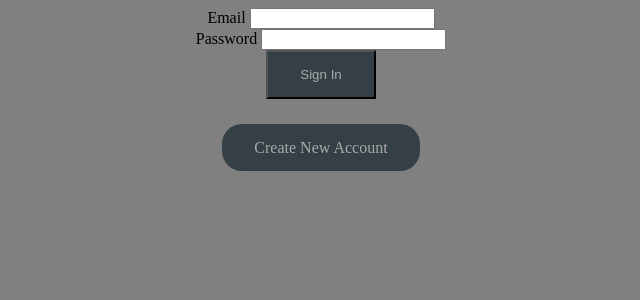
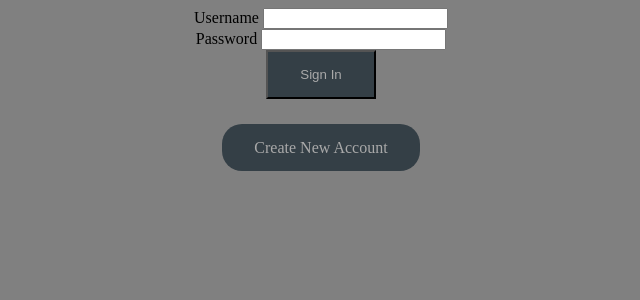
Before and after one commit to Mindcool25/2610FinalFrontend, a Django app: page /registration/sign_in/ in a window 1280 px wide. Shown: the top 300 px of the page, without its empty margins (319-959 px from the left). Run offline with Django 4.2, Linux system fonts and the light colour scheme.

Commit message:
shoud work

```diff
--- a/_server/registration/templates/registration/sign_in.html
+++ b/_server/registration/templates/registration/sign_in.html
@@ -5,8 +5,8 @@
   {% csrf_token %}
   <div>
     <label>
-      Email
-      <input type="email" name="email">
+      Username
+      <input type="username" name="username">
     </label>
   </div>
   <div>
--- a/_server/registration/views.py
+++ b/_server/registration/views.py
@@ -19,7 +19,7 @@ def sign_up(req):
 
 def sign_in(req):
     if req.method == "POST":
-        user = authenticate(req, username=req.POST.get("email"), password=req.POST.get("password"))
+        user = authenticate(req, username=req.POST.get("username"), password=req.POST.get("password"))
         if user is not None:
             login(req, user)
             return redirect("/")
```
